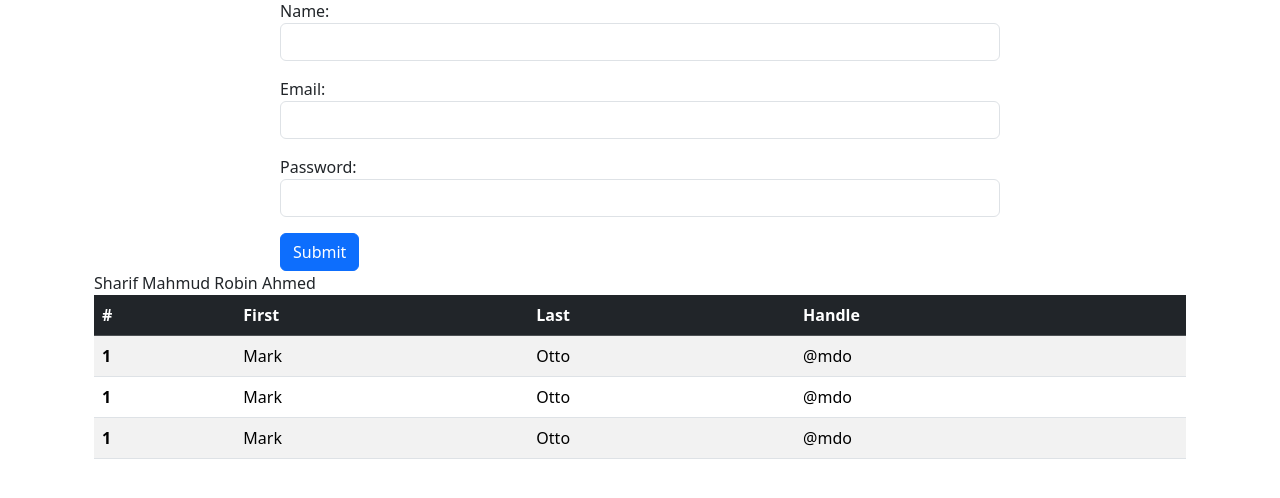
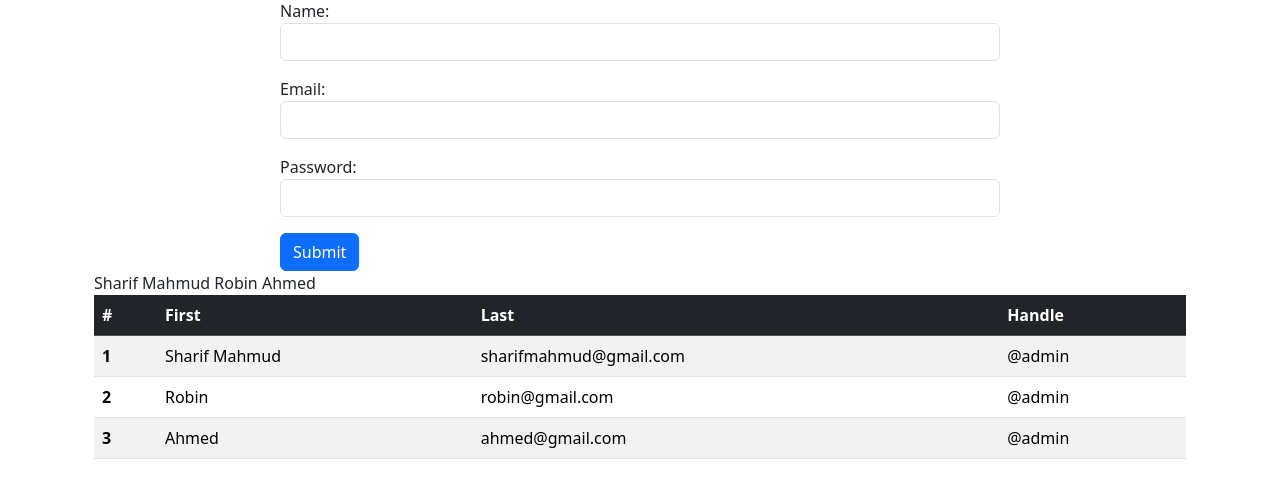
Before and after one commit to devsharifmahmud/EmployeeInformationSystem, a Django app: page / in a window 1280 px wide. Shown: the part 277-775 px from the top of the page. Run offline with Django 5.2, Linux system fonts and the light colour scheme; data comes from the database, SQL or seed files in the repository.

Commit message:
Update Code

```diff
--- a/templates/apps/index.html
+++ b/templates/apps/index.html
@@ -30,10 +30,10 @@
         {% for i in data %}
         {{ i.name }}
         <tr>
-            <th scope="row">1</th>
-            <td>Mark</td>
-            <td>Otto</td>
-            <td>@mdo</td>
+            <th scope="row">{{ i.id }}</th>
+            <td>{{ i.name }}</td>
+            <td>{{ i.email }}</td>
+            <td>@{{ i.password }}</td>
         </tr>
         {% endfor %}
         </tbody>
```
